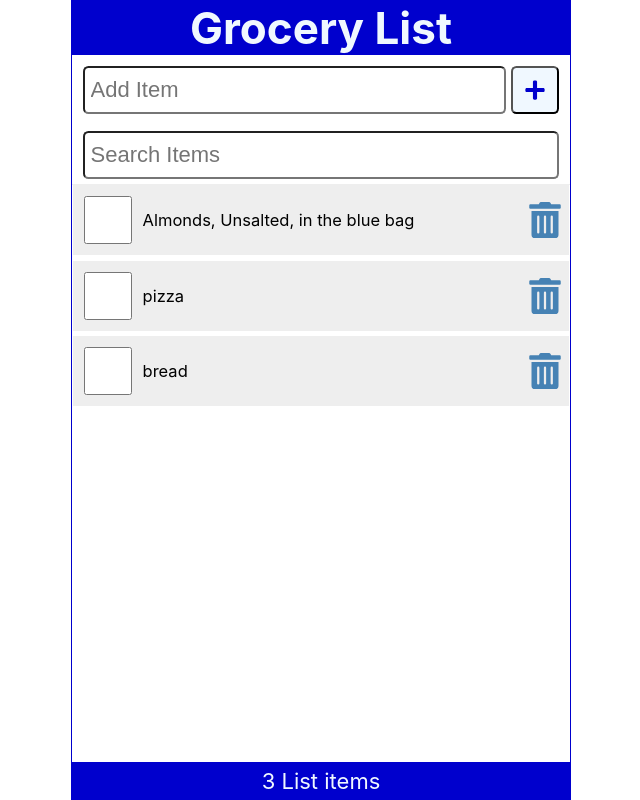
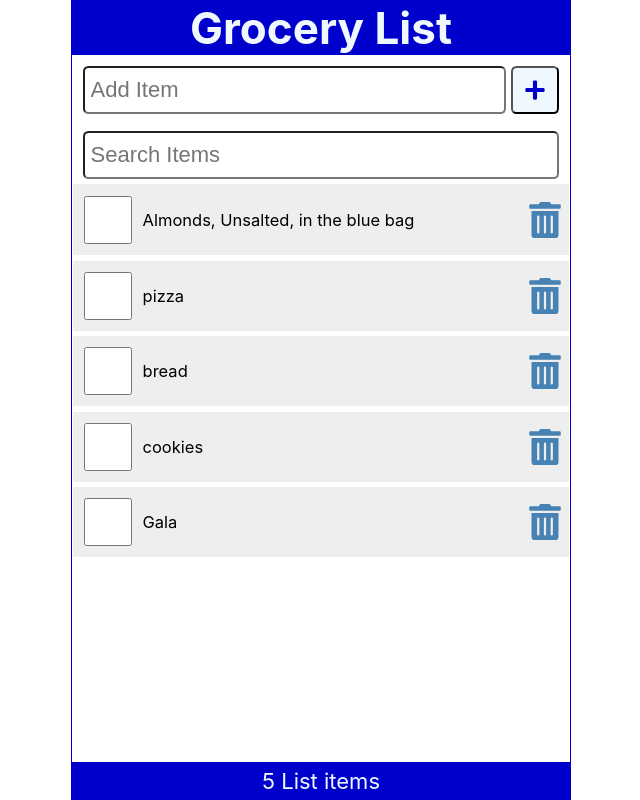
Before and after one commit to Okunola11/React-Grocery-List, a React (Create React App) app: page / in a window 1280 px wide. Shown: the whole page, without its empty margins (319-959 px from the left). Built offline with nearby package versions, Linux system fonts and the light colour scheme; data requests are answered from the project's data file.

Commit message:
Completed CRUD Operations

```diff
--- a/data/db.json
+++ b/data/db.json
@@ -14,6 +14,16 @@
       "id": 3,
       "checked": false,
       "item": "bread"
+    },
+    {
+      "id": 4,
+      "checked": false,
+      "item": "cookies"
+    },
+    {
+      "id": 5,
+      "checked": false,
+      "item": "Gala"
     }
   ]
 }
--- a/src/App.js
+++ b/src/App.js
@@ -4,6 +4,7 @@
 import Contents from "./Contents";
 import Footer from "./Footer";
 import { useState, useEffect } from "react";
+import apiRequest from "./apiRequest";
 
 function App() {
   const API_URL = " http://localhost:3500/items";
@@ -31,27 +32,55 @@
       }
     };
     setTimeout(() => {
-      (async () => await fetchItems())();
+      fetchItems();
     }, 2000);
   }, []);
 
-  const addItem = (item) => {
+  const addItem = async (item) => {
     const id = items.length ? items[items.length - 1].id + 1 : 1;
     const myNewItem = { id, checked: false, item };
     const listItems = [...items, myNewItem];
     setItems(listItems);
+
+    const postOptions = {
+      method: "POST",
+      headers: {
+        "Content-Type": "application/json",
+      },
+      body: JSON.stringify(myNewItem),
+    };
+
+    const result = await apiRequest(API_URL, postOptions);
+    if (result) setFetchError(result);
   };
 
-  const handleCheck = (id) => {
+  const handleCheck = async (id) => {
     const listItems = items.map((item) =>
       item.id === id ? { ...item, checked: !item.checked } : item
     );
     setItems(listItems);
+
+    const myItem = listItems.filter((item) => item.id === id);
+    const updateOptions = {
+      method: "PATCH",
+      headers: {
+        "Content-Type": "application/json",
+      },
+      body: JSON.stringify({ checked: myItem[0].checked }),
+    };
+    const reqUrl = `${API_URL}/${id}`;
+    const result = await apiRequest(reqUrl, updateOptions);
+    if (result) setFetchError(result);
   };
 
-  const handleDelete = (id) => {
+  const handleDelete = async (id) => {
     const listItems = items.filter((item) => item.id !== id);
     setItems(listItems);
+
+    const deleteOptions = { method: "DELETE" };
+    const reqUrl = `${API_URL}/${id}`;
+    const result = await apiRequest(reqUrl, deleteOptions);
+    if (result) setFetchError(result);
   };
 
   const handleSubmit = (e) => {
```
